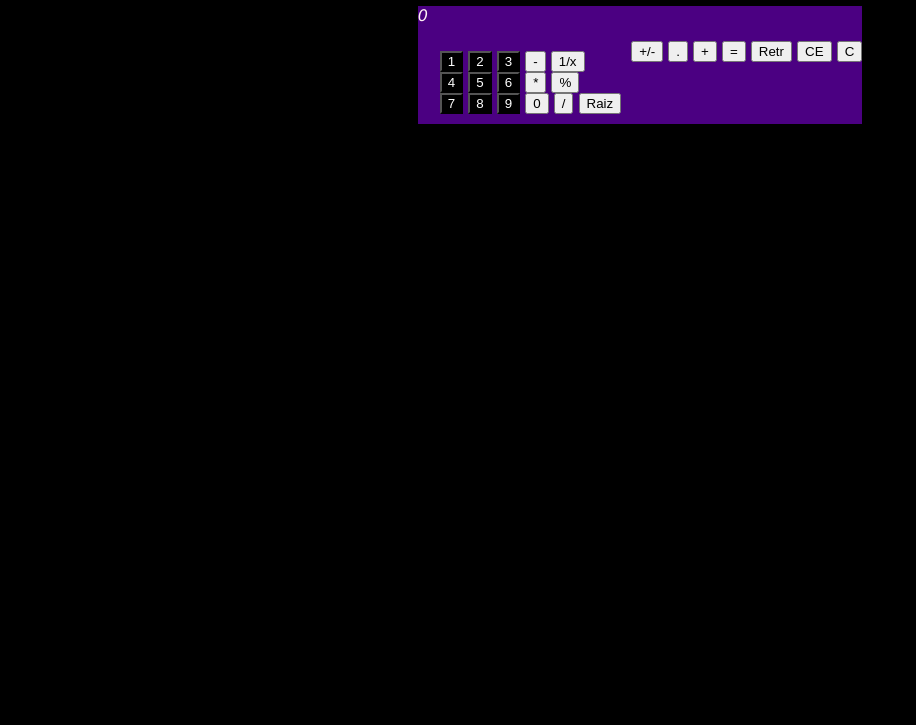
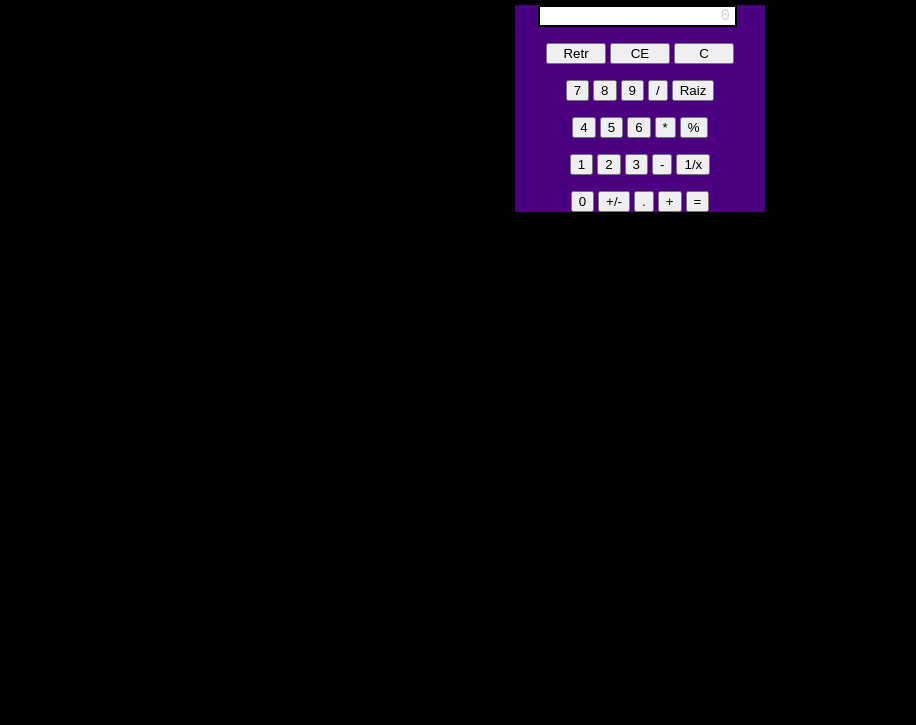
Before and after one commit to royfrax/PAG_PRACTIC, a plain HTML site: page index.html in a window 1280 px wide. Shown: the part 75-800 px from the top of the page, without its empty margins (0-916 px from the left). Drawn offline with Linux system fonts and the light colour scheme.

Commit message:
calculadora sencilla 3

```diff
--- a/index.html
+++ b/index.html
@@ -10,54 +10,45 @@
 
 
     <h1>Calculadora Sencilla </h1>
+    <h2></h2>
 </head>
 <body>
-
-    </div>
-
-    <div class="calculadora">
-        <form action="#" name="calculadora" id="calculadora">
-            <p id="textoPantalla">0</p>
-        <div class="teclas">
-            <div class="numeros">
-                <div>
-                    <input type="button" value="1" class="n"/> <!--son los botones-->
-                    <input type="button" value="2" class="n"/><!--son los botones-->
-                    <input type="button" value="3" class="n"/><!--son los botones-->
-                    <input type="button" value="-" /><!--son los botones-->
-                    <input type="button" value="1/x" /><!--son los botones-->
-                </div>
-                <div>
-                    <input type="button" value="4" class="n"/><!--son los botones-->
-                    <input type="button" value="5" class="n"/><!--son los botones-->
-                    <input type="button" value="6" class="n"/><!--son los botones-->
-                    <input type="button" value="*" /><!--son los botones-->
-                    <input type="button" value="%" /><!--son los botones-->
-                </div>
-                <div>
-                    <input type="button" value="7" class="n"/><!--son los botones-->
-                    <input type="button" value="8" class="n"/><!--son los botones-->
-                    <input type="button" value="9" class="n"/><!--son los botones-->
-                    <input type="button" value="0" /><!--son los botones-->
-                    <input type="button" value="/"  /><!--son los botones-->
-                    <input type="button" value="Raiz" /><!--son los botones-->
-                </div>
-
-            </div>
-            <div class="operacion">
-                <input type="button" value="+/-" />
-                <input type="button" value="." />
-                <input type="button" value="+" />
-                <input type="button" value="="/>
-                <input type="button" class="largo" value="Retr" />
-                <input type="button" class="largo" value="CE" />
-                <input type="button" class="largo" value="C" />
-            </div>
-        </div>
-        <div class="resultado">
-
-        </div>
-    </div>
+    <div class="calculadora"
+    <form action="#" name="calculadora" id="calculadora">
+    <p id="textoPantalla">0</p>
+    <p>
+    <input type="button" class="largo" value="Retr" onclick="retro()"/>
+    <input type="button" class="largo" value="CE" onclick="borradoParcial()"/>
+    <input type="button" class="largo" value="C" onclick="borradoTotal()"/>
+    </p>
+    <p>
+    <input type="button" value="7"  onclick="numero(`7`)" />
+    <input type="button" value="8" onclick="numero(`8`)"/>
+    <input type="button" value="9" onclick="numero(`9`)"/>
+    <input type="button" value="/" onclick="operar(`/`)" />
+    <input type="button" value="Raiz" onclick="raizc()"/>
+    </p>
+    <p>
+    <input type="button" value="4" onclick="numero(`4`)"/>
+    <input type="button" value="5" onclick="numero(`5`)"/>
+    <input type="button" value="6" onclick="numero(`6`)"/>
+    <input type="button" value="*" onclick="operar(`*`)"/>
+    <input type="button" value="%" onclick="porcent()"/>
+    </p>
+    <p>
+        <input type="button" value="1" onclick="numero(``)"/>
+        <input type="button" value="2" onclick="numero(``)"/>
+        <input type="button" value="3" onclick="numero(``)"/>
+        <input type="button" value="-" onclick="operar(`-`)"/>
+        <input type="button" value="1/x" onclick="inve()"/>
+    </p>
+    <p>
+        <input type="button" value="0" onclick="numero('0')" />
+        <input type="button" value="+/-" onclick="opuest()" />
+        <input type="button" value="." onclick="numero('.')" />
+        <input type="button" value="+" onclick="operar('+')" />
+        <input type="button" value="=" onclick="igualar()" />
+    </p>
     </form>
     </div>
     <script src= "cod.js"></script>
--- a/stilo.css
+++ b/stilo.css
@@ -1,23 +1,34 @@
-body {
+
+body {/*esto es para todo el documento*/
 	background-color: black;
-	color: lavenderblush;
-	font-family: 'Lucida Sans', 'Lucida Sans Regular', 'Lucida Grande', 'Lucida Sans Unicode', Geneva, Verdana, sans-serif;
-	font-style: oblique ;
+	color: lightgray;
 
 }
-.h1{
+/*aspectos generales: bordes y color de fondo de calculadora*/
+.calculadora {
+	border: 3px rgb(112, 3, 255);
+	width: 250px;
 	text-align: center;
+	background-color:rgb(155, 5, 5);
+	background-color: indigo;
+
+	margin: auto;
 }
-#resultado{
-	font-family: monospace;
-	font-size: 20px;
+.calculadora input.largo{
+	width: 60px;
 }
-.calculadora {
-	background-color: indigo;
-	width: fit-content;
-	margin: auto;
-	margin-top: 5px
-}
+/*pantalla de visualización: bordes, posición, color de fondo, estilo letra.*/
+#textoPantalla { width: 185px;
+	border: 2px black solid;
+	text-align: right;
+	position: relative;
+	left: 23px;
+	padding: 0px 5px;
+	background-color: white;
+	font-family: "courier new";
+	overflow: hidden;}
+
+
 .pantalla {
 	padding: 20px 20px 35px 2px;
 
```
